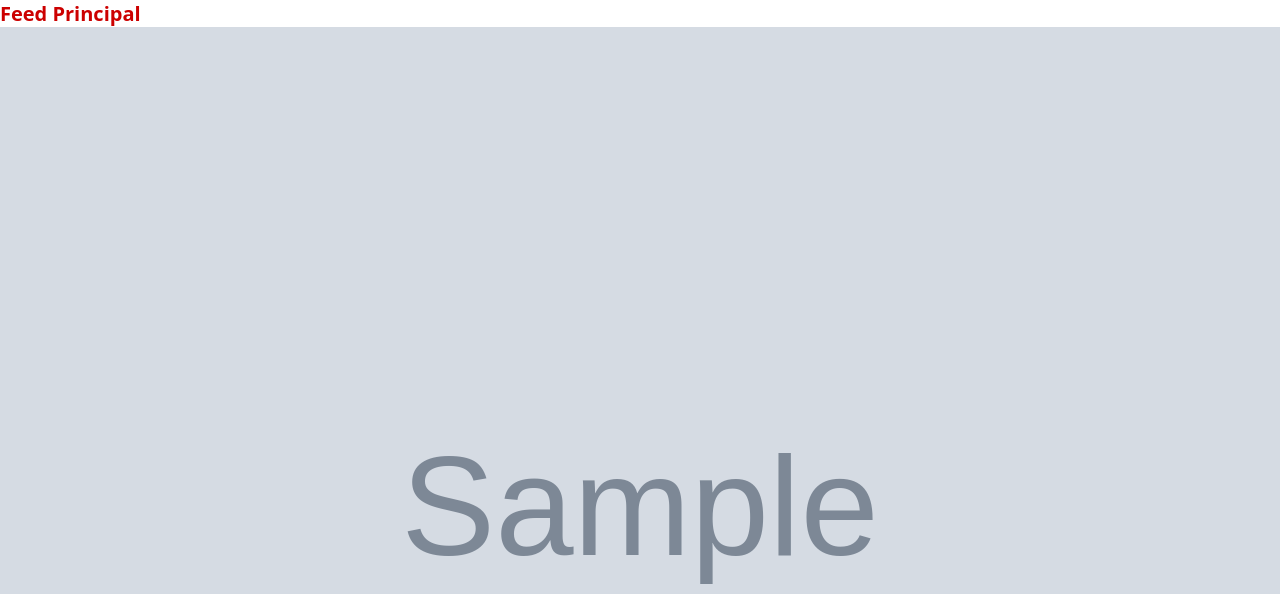
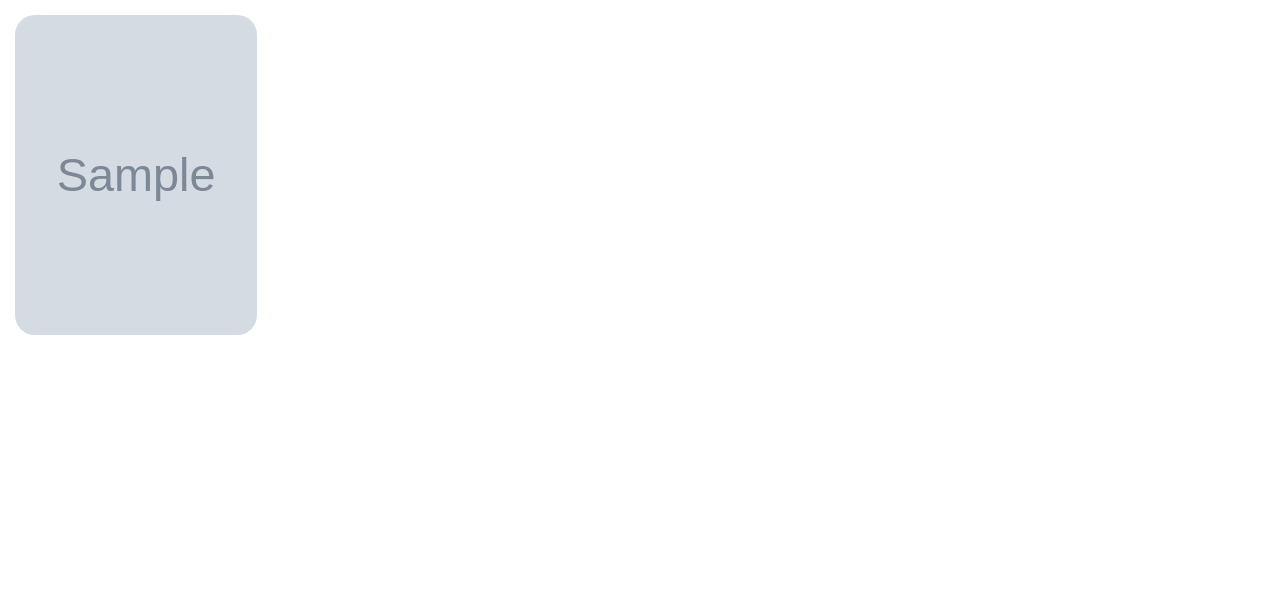
Before and after one commit to Rafael-Domiciano-Maia-Mateus/FakePinterest, a Flask app: page /feed in a window 1280 px wide. Shown: the part 50-644 px from the top of the page. After the commit the page ends 385 px from the top, so only its background shows below. Run offline with Flask 3, Linux system fonts and the light colour scheme; a user stored in the database is signed in; tables that the repository leaves empty hold one stand-in row (values such as "Sample post"); grey boxes marked "Sample" are stand-in pictures.

Commit message:
feed.html

```diff
--- a/fakepinterest/templates/feed.html
+++ b/fakepinterest/templates/feed.html
@@ -3,12 +3,15 @@
 {% block body %}
 {% include 'navbar.html' %}
 
-    <h1>Feed Principal</h1>
-
-    {% for foto in fotos %}
-        <a href="{{ url_for('perfil', id_usuario=foto.id_usuario) }}">
-            <img src="{{ url_for('static', filename='fotos_posts/{}'.format(foto.imagem)) }}">
+<body>
+    <div class="container">
+      <div class="conteudo">
+          {% for foto in fotos %}
+        <a href="{{ url_for('perfil', id_usuario=foto.id_usuario) }}" class="bloco-imagem">
+          <img src="{{ url_for('static', filename='fotos_posts/{}'.format(foto.imagem)) }}" />
         </a>
-    {% endfor %}
-
+            {% endfor %}
+      </div>
+    </div>
+  </body>
 {% endblock %}
```
